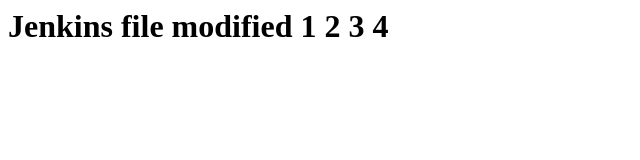
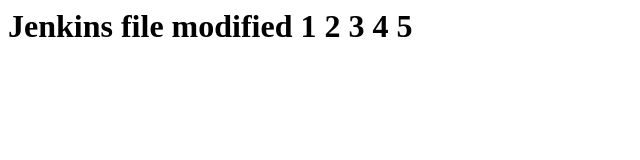
Before and after one commit to renyouseph/jenkins, a plain HTML site: page index.html in a window 1280 px wide. Shown: the full height of the page, 0-640 px from the left. Drawn offline with Linux system fonts and the light colour scheme.

Commit message:
Update index.html

```diff
--- a/index.html
+++ b/index.html
@@ -1 +1 @@
-<html><h1> Jenkins file modified 1 2 3 4 </h1></html>
+<html><h1> Jenkins file modified 1 2 3 4 5</h1></html>
```
